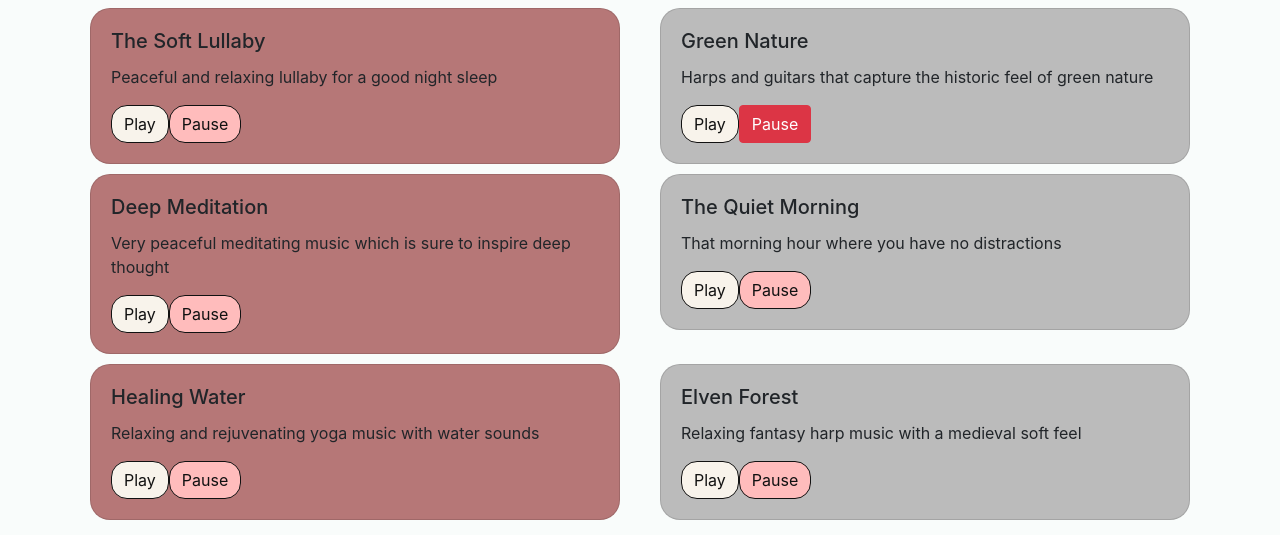
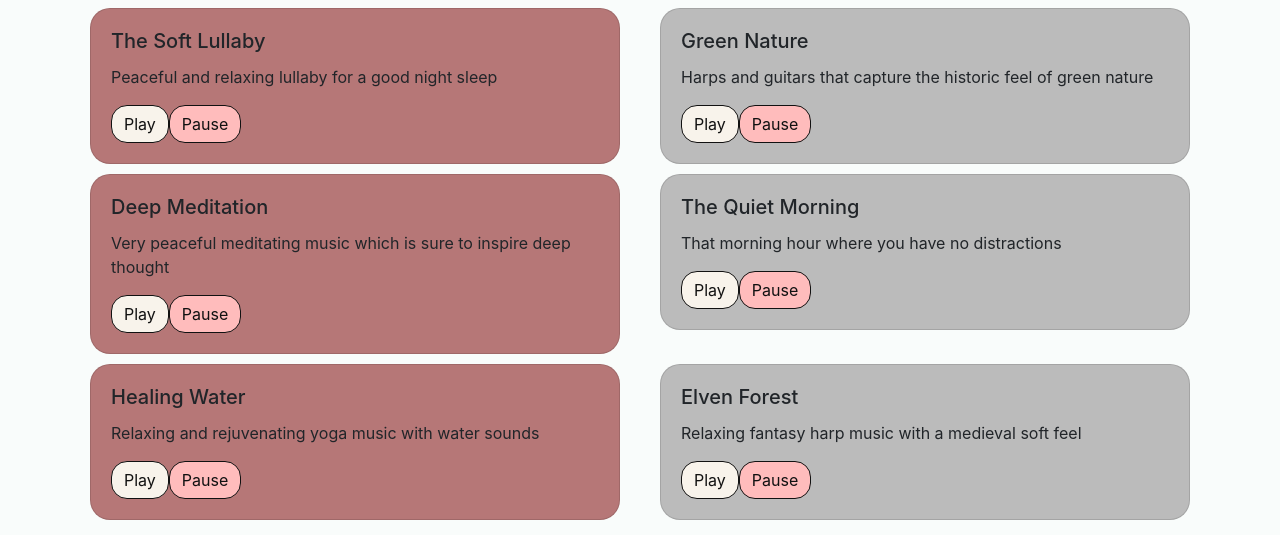
Before and after one commit to lakshitasetia/Imbued, a website: page Meditation.html in a window 1280 px wide. Shown: the part 345-880 px from the top of the page. Drawn offline with nearby package versions, Linux system fonts and the light colour scheme.

Commit message:
Update Meditation.html

```diff
--- a/Meditation.html
+++ b/Meditation.html
@@ -78,7 +78,7 @@
                   <h5 class="card-title">Green Nature</h5>
                   <p class="card-text">Harps and guitars that capture the historic feel of green nature</p>
                   <button onclick="document.getElementById('greenNature').play();" class="btn btn-primary play">Play
-                    <button onclick="document.getElementById('greenNature').pause();" class="btn btn-danger">Pause
+                    <button onclick="document.getElementById('greenNature').pause();" class="btn btn-danger pause">Pause
                       <audio id="greenNature" src="icons/2020-02-22_-_Relaxing_Green_Nature_-_David_Fesliyan.mp3" preload="auto"></audio>
                 </div>
               </div>
```
